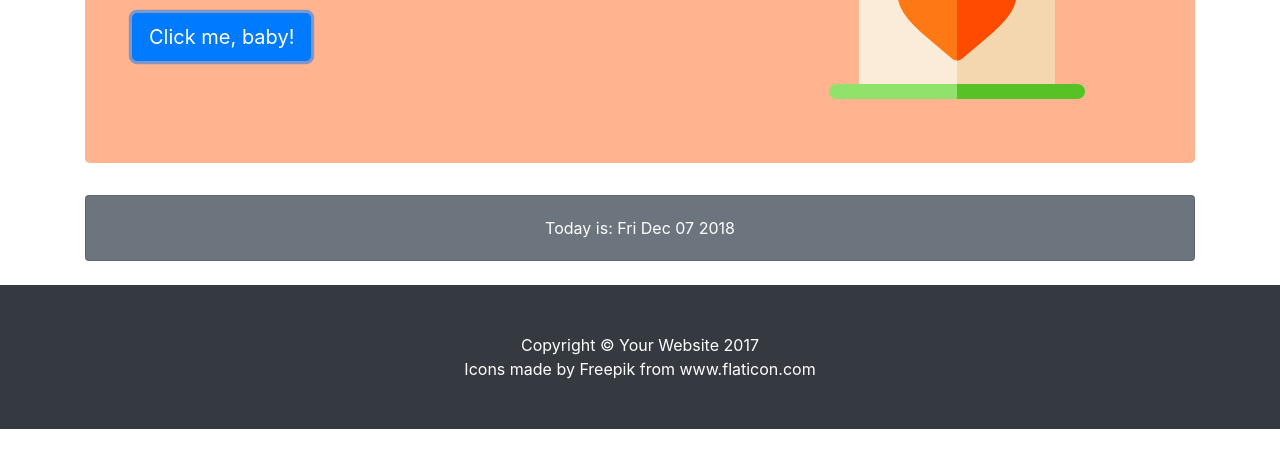
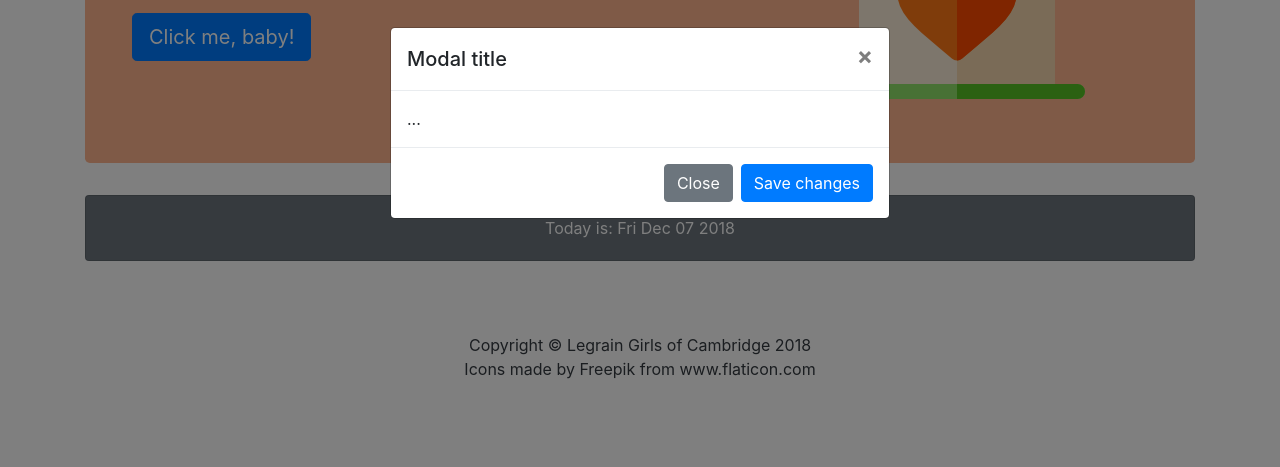
Before and after one commit to NoelleDL/JSMommysBigHelpers, a plain HTML site: page index.html in a window 1280 px wide. Both pictures are taken after a click on the button "Click me, baby!". Shown: the part 277-744 px from the top of the page. Drawn offline with Linux system fonts and the light colour scheme.

Commit message:
add html for modal, will disable alert and connect logic to modal

```diff
--- a/index.html
+++ b/index.html
@@ -23,6 +23,27 @@
     <!-- Page Content -->
     <div class="container">
 
+<!-- Modal -->
+<div class="modal fade" id="exampleModalCenter" tabindex="-1" role="dialog" aria-labelledby="exampleModalCenterTitle" aria-hidden="true">
+  <div class="modal-dialog modal-dialog-centered" role="document">
+    <div class="modal-content">
+      <div class="modal-header">
+        <h5 class="modal-title" id="exampleModalCenterTitle">Modal title</h5>
+        <button type="button" class="close" data-dismiss="modal" aria-label="Close">
+          <span aria-hidden="true">&times;</span>
+        </button>
+      </div>
+      <div class="modal-body">
+        ...
+      </div>
+      <div class="modal-footer">
+        <button type="button" class="btn btn-secondary" data-dismiss="modal">Close</button>
+        <button type="button" class="btn btn-primary">Save changes</button>
+      </div>
+    </div>
+  </div>
+</div>
+
       <!-- Heading Row -->
       <div class="jumbotron">
         <div class="container">
@@ -32,7 +53,7 @@
         <p class="lead">Bet you're wondering how you can help around the house. <br>Click the button below to find out how you can contribute.</p>
 
         <p class="lead">
-          <a class="btn btn-primary btn-lg" href="#" role="button" onclick="Chores()">Click me, baby!</a>
+          <a class="btn btn-primary btn-lg" href="#" data-toggle="modal" data-target="#exampleModalCenter" role="button" onclick="Chores()">Click me, baby!</a>
         </p>
             </div>
             <div class="col-4">
@@ -54,9 +75,9 @@
     <!-- /.container -->
 
     <!-- Footer -->
-    <footer class="py-5 bg-dark">
+    <footer class="py-5 bg-white">
       <div class="container">
-        <p class="m-0 text-center text-white">Copyright &copy; Your Website 2017<br>Icons made by Freepik from www.flaticon.com</p>
+        <p class="m-0 text-center text-dark">Copyright &copy; Legrain Girls of Cambridge 2018<br>Icons made by Freepik from www.flaticon.com</p>
       </div>
       <!-- /.container -->
     </footer>
```
